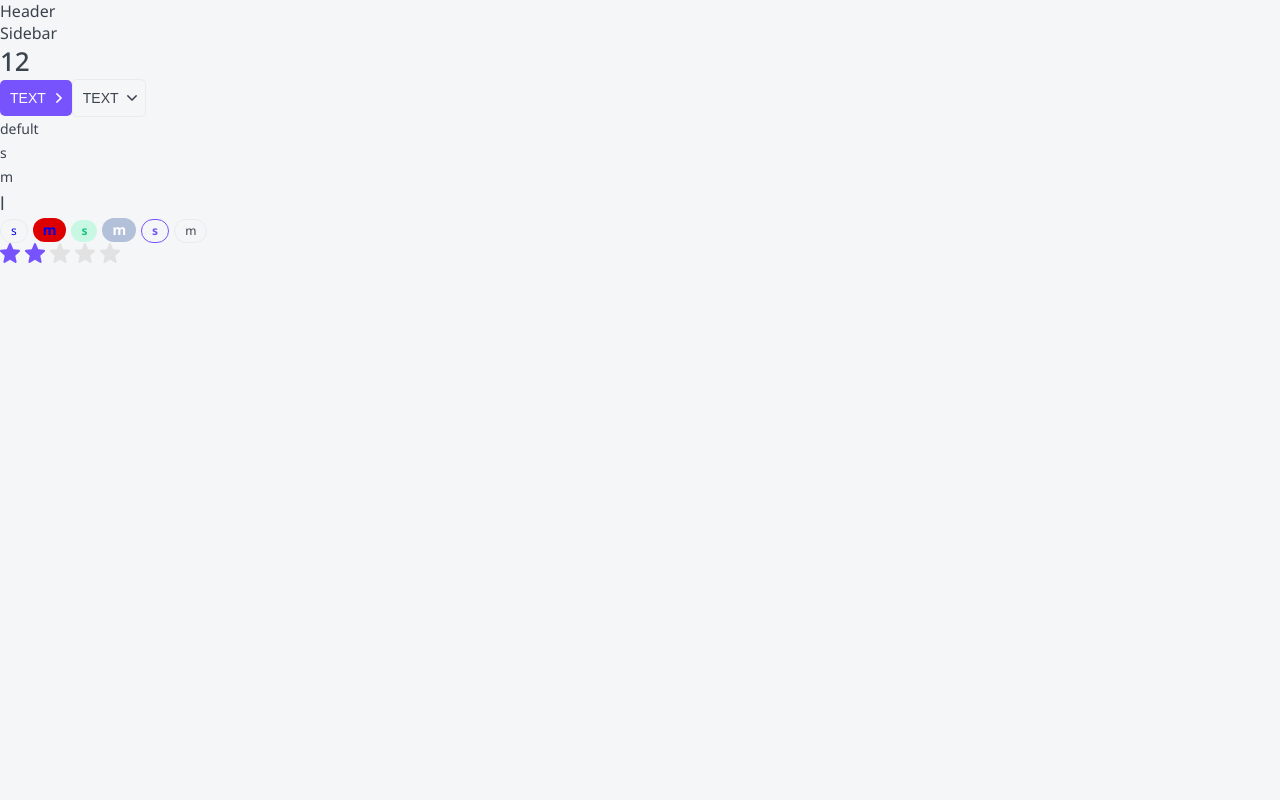
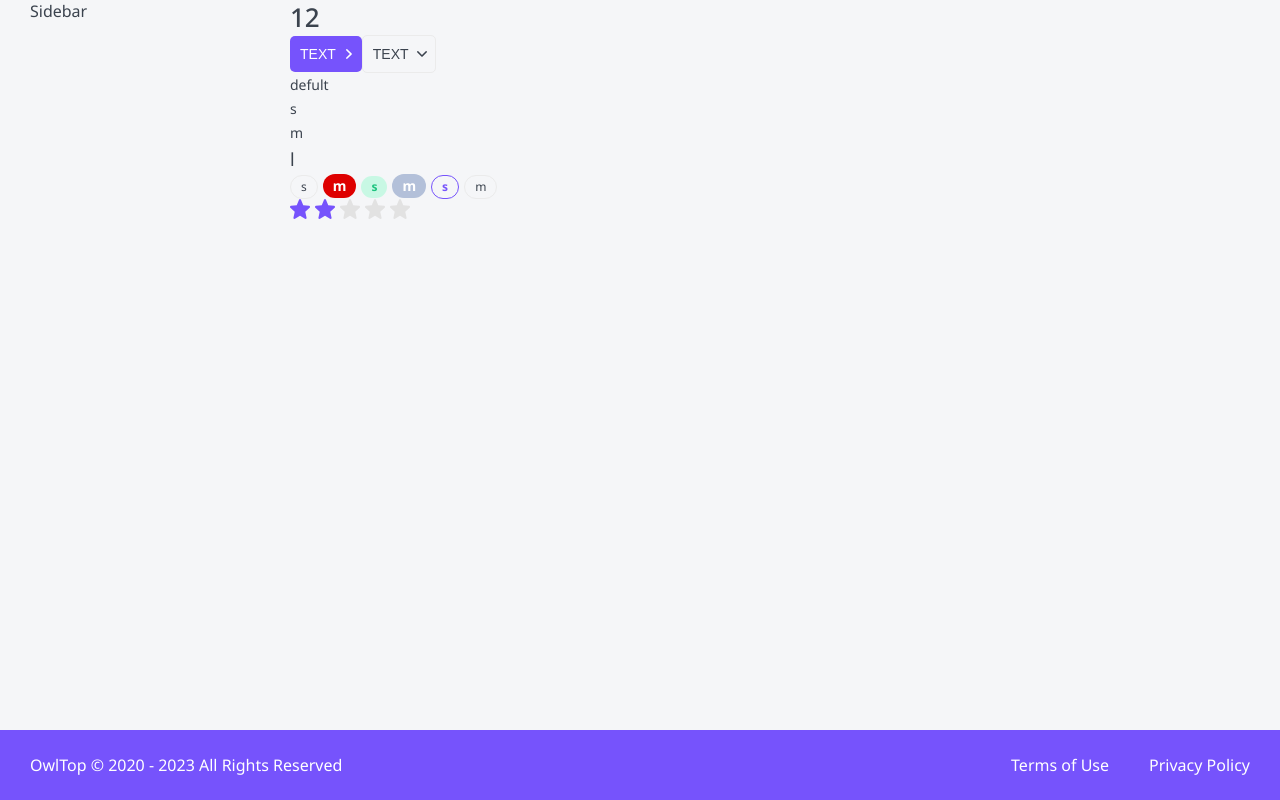
Before and after one commit to yarikLev04/top-api-ui, a Next.js app: page / in a window 1280 px wide. Built offline with nearby package versions, Linux system fonts and the light colour scheme.

Commit message:
Added styles for Layout and Footer component and added date-fns for management dates

```diff
--- a/components/Button/Button.module.css
+++ b/components/Button/Button.module.css
@@ -26,7 +26,7 @@
 
 .ghost {
 	color: var(--black);
-	border: 1px solid var(--grey-light);
+	border: 1px solid var(--gray-light);
 	background: none;
 }
 
--- a/components/Tag/Tag.module.css
+++ b/components/Tag/Tag.module.css
@@ -22,7 +22,7 @@
 }
 
 .ghost {
-	border: 1px solid var(--grey-light);
+	border: 1px solid var(--gray-light);
 }
 
 .red {
--- a/layout/Footer/Footer.module.css
+++ b/layout/Footer/Footer.module.css
@@ -0,0 +1,26 @@
+.footer {
+	display: grid;
+
+	padding: 25px 30px;
+
+	text-decoration: none;
+
+	color: var(--white);
+
+	background: var(--primary);
+
+	font-size: 16px;
+	line-height: 20px;
+	grid-template-columns: 1fr auto auto;
+	gap: 10px 40px;
+}
+
+.footer a:hover {
+	color: var(--gray-light);
+}
+
+@media (width <= 768px) {
+	.footer {
+		grid-template-columns: 1fr;
+	}
+}
--- a/layout/Footer/Footer.tsx
+++ b/layout/Footer/Footer.tsx
@@ -1,6 +1,24 @@
 import { JSX } from "react";
 import { FooterProps } from "@/layout/Footer/Footer.props";
+import styles from "./Footer.module.css";
+import cn from "classnames";
+import { format } from "date-fns";
 
-export const Footer = ({ ...otherProps }: FooterProps): JSX.Element => {
-  return <div {...otherProps}></div>;
+export const Footer = ({
+  className,
+  ...otherProps
+}: FooterProps): JSX.Element => {
+  return (
+    <footer className={cn(className, styles.footer)} {...otherProps}>
+      <div>
+        OwlTop © 2020 - {format(new Date(), "yyyy")} All Rights Reserved
+      </div>
+      <a href="#" target="_blank">
+        Terms of Use
+      </a>
+      <a href="#" target="_blank">
+        Privacy Policy
+      </a>
+    </footer>
+  );
 };
--- a/layout/Layout.module.css
+++ b/layout/Layout.module.css
@@ -0,0 +1,49 @@
+.wrapper {
+	display: grid;
+	grid-template-columns: auto 230px minmax(320px, 1200px) auto;
+	grid-template-rows: auto 1fr auto;
+	gap: 0 30px;
+
+	min-height: 100vh;
+	grid-template-areas:
+		". header header ."
+		". sidebar body ."
+		"footer footer footer footer";
+}
+
+.header {
+	grid-area: header;
+
+	display: none;
+}
+
+.sidebar {
+	grid-area: sidebar;
+}
+
+.body {
+	grid-area: body;
+}
+
+.footer {
+	grid-area: footer;
+}
+
+@media (width <= 768px) {
+	.wrapper {
+		grid-template-columns: minmax(320px, 1fr);
+
+		grid-template-areas:
+			"header"
+			"body"
+			"footer";
+	}
+
+	.sidebar {
+		display: none;
+	}
+
+	.header {
+		display: block;
+	}
+}
--- a/layout/Layout.tsx
+++ b/layout/Layout.tsx
@@ -1,19 +1,18 @@
 import { FunctionComponent, JSX } from "react";
-import { SidebarProps } from "@/layout/Sidebar/Sidebar.props";
 import { Header } from "@/layout/Header/Header";
 import { Sidebar } from "@/layout/Sidebar/Sidebar";
 import { Footer } from "@/layout/Footer/Footer";
+import { LayoutProps } from "@/layout/Layout.props";
+import styles from "./Layout.module.css";
 
-const Layout = ({ children }: SidebarProps): JSX.Element => {
+const Layout = ({ children }: LayoutProps): JSX.Element => {
   return (
-    <>
-      <Header />
-      <div>
-        <Sidebar />
-        <div>{children}</div>
-      </div>
-      <Footer />
-    </>
+    <div className={styles.wrapper}>
+      <Header className={styles.header} />
+      <Sidebar className={styles.sidebar} />
+      <div className={styles.body}>{children}</div>
+      <Footer className={styles.footer} />
+    </div>
   );
 };
 
--- a/layout/Sidebar/Sidebar.tsx
+++ b/layout/Sidebar/Sidebar.tsx
@@ -1,6 +1,6 @@
 import { JSX } from "react";
 import { SidebarProps } from "@/layout/Sidebar/Sidebar.props";
-import styled from "./Sidebar.module.css";
+import styles from "./Sidebar.module.css";
 
 export const Sidebar = ({ ...otherProps }: SidebarProps): JSX.Element => {
   return <div {...otherProps}>Sidebar</div>;
--- a/package.json
+++ b/package.json
@@ -10,6 +10,7 @@
   },
   "dependencies": {
     "classnames": "^2.3.2",
+    "date-fns": "^2.30.0",
     "next": "13.4.4",
     "react": "18.2.0",
     "react-dom": "18.2.0",
--- a/styles/globals.css
+++ b/styles/globals.css
@@ -1,6 +1,6 @@
 :root {
 	--black: #3B434E;
-	--grey-light: #EBEBEB;
+	--gray-light: #EBEBEB;
 	--white: white;
 	--primary: #7653FC;
 	--primary-hover: #6240EC;
@@ -22,6 +22,12 @@
 	font-family: var(--font-family);
 }
 
+a {
+	text-decoration: none;
+
+	color: inherit;
+}
+
 * {
 	box-sizing: border-box;
 }
```
Also changed, not shown: 1 other file (tests, documents, lock files or other folders).
